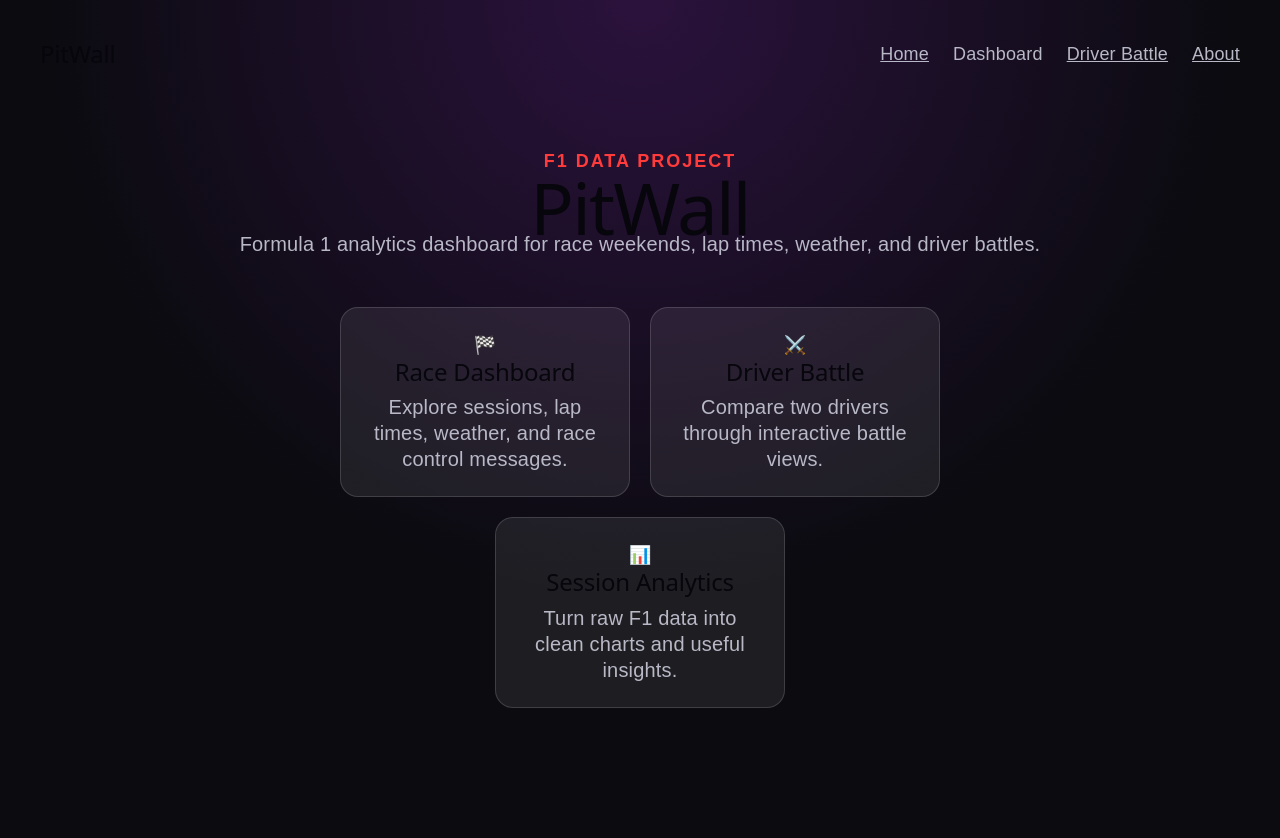
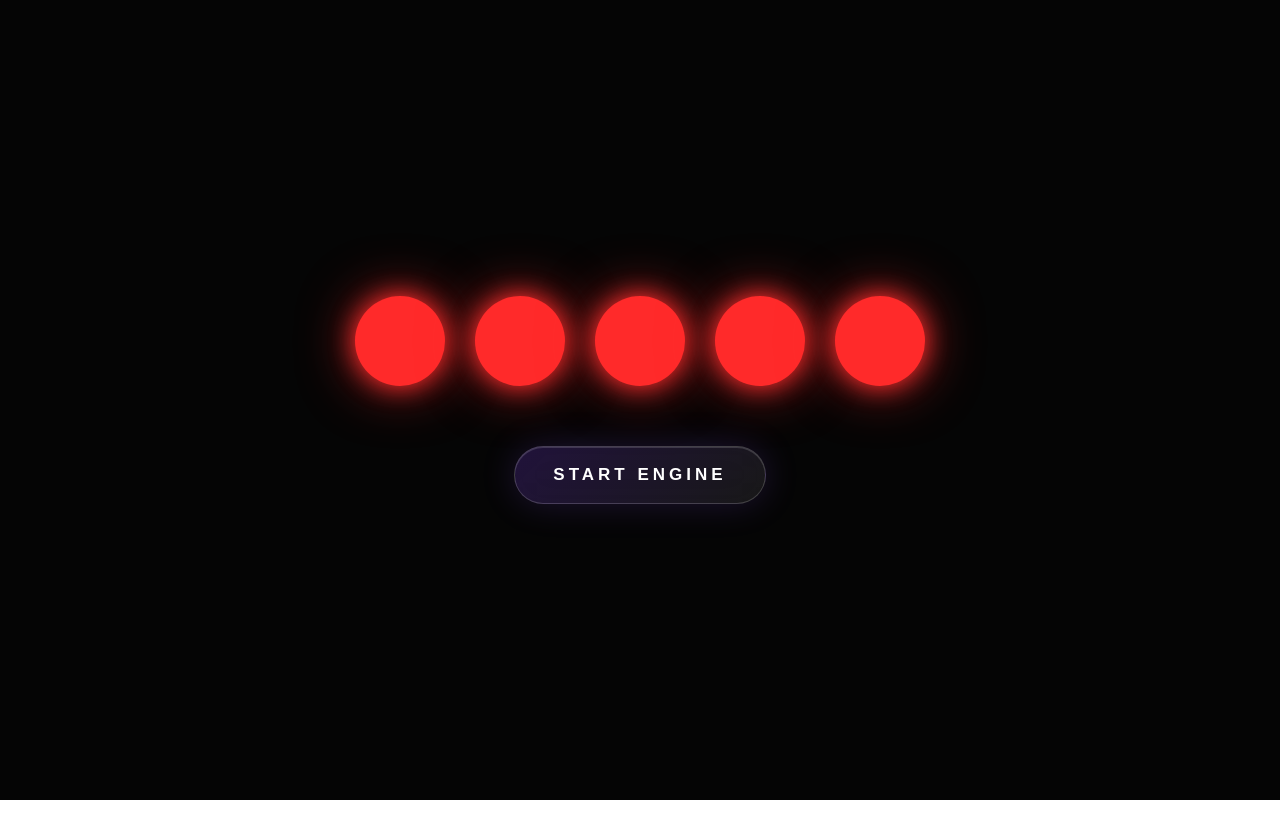
Before and after one commit to aangelova/pitwall, a React (Vite) app: page / in a window 1280 px wide. Shown: the top 838 px of the page. After the commit the page ends 800 px from the top, so only its background shows below. Built offline with nearby package versions, Linux system fonts and the light colour scheme.

Commit message:
home page ui animation added

```diff
--- a/src/App.css
+++ b/src/App.css
@@ -8,7 +8,24 @@ body {
 .app {
   min-height: 100vh;
   padding: 40px;
-  background: radial-gradient(circle at top, #2b123d, #0b0b10 55%);
+  background:
+    radial-gradient(circle at top, #351652, #0b0b10 55%);
+  background-size: 120% 120%;
+  animation: backgroundMove 12s ease-in-out infinite;
+}
+
+@keyframes backgroundMove {
+
+  0% {
+    background-position: 50% 0%;
+  }
+  50% {
+    background-position: 45% 15%;
+  }
+  100% {
+    background-position: 50% 0%;
+  }
+
 }
 
 .navbar {
@@ -35,16 +52,37 @@ body {
 }
 
 .hero {
-  max-width: 900px;
+  max-width: 1100px;
   margin: 0 auto;
   text-align: center;
-  padding-top: 80px;
+  padding-top: 90px;
+  animation: fadeUp .8s ease;
+}
+
+.hero p {
+  max-width: 760px;
+  margin: 28px auto 0;
+  line-height: 1.7;
+  font-size: 24px;
+  color: #bdbdcc;
+}
+
+.hero h1 {
+  font-size: 92px;
+  margin: 0;
+  line-height: 1;
+  letter-spacing: -4px;
+  text-shadow:
+    0 0 40px rgba(255,80,120,.18);
+  animation: glow 5s ease-in-out infinite;
 }
 
 .badge {
-  color: #ff3b3b;
-  font-weight: bold;
-  letter-spacing: 2px;
+  color: #ff5b57;
+  font-weight: 700;
+  letter-spacing: 5px;
+  text-transform: uppercase;
+  margin-bottom: 18px;
 }
 
 h1 {
@@ -59,18 +97,128 @@ p {
 
 .cards {
   display: flex;
-  gap: 20px;
-  margin-top: 50px;
   justify-content: center;
+  gap: 28px;
   flex-wrap: wrap;
+  margin-top: 70px;
 }
 
 .card {
-  background: rgba(255, 255, 255, 0.08);
-  border: 1px solid rgba(255, 255, 255, 0.15);
-  border-radius: 18px;
-  padding: 24px;
-  width: 240px;
+  width: 250px;
+  padding: 30px;
+  border-radius: 24px;
+  background:
+    linear-gradient(
+      145deg,
+      rgba(255,255,255,.08),
+      rgba(255,255,255,.03)
+    );
+  border: 1px solid rgba(255,255,255,.12);
+  backdrop-filter: blur(14px);
+  transition:
+    transform .35s,
+    box-shadow .35s,
+    border-color .35s;
+  animation: fadeUp .7s ease both;
+}
+
+.card:hover {
+  border-color: rgba(255,255,255,.28);
+  box-shadow:
+    0 25px 60px rgba(0,0,0,.45),
+    0 0 40px rgba(255,70,130,.22);
+
+}
+
+.card-glow {
+  position: absolute;
+  inset: 0;
+  background:
+    radial-gradient(
+      260px circle at var(--x) var(--y),
+      rgba(255,255,255,.18),
+      transparent 60%
+    );
+  pointer-events: none;
+  opacity: 0;
+  transition: opacity .2s;
+}
+
+.card:hover .card-glow {
+  opacity: 1;
+}
+
+.card span {
+  display: block;
+  font-size: 42px;
+  margin-bottom: 18px;
+  animation: float 4s ease-in-out infinite;
+}
+
+.card h2 {
+  margin-bottom: 18px;
+  font-size: 32px;
+}
+
+.card p {
+  font-size: 18px;
+  line-height: 1.6;
+  color: #b9b9c7;
+}
+
+
+@keyframes fadeUp {
+
+  from {
+    opacity: 0;
+    transform: translateY(35px);
+  }
+
+  to {
+    opacity: 1;
+    transform: translateY(0);
+  }
+
+}
+
+@keyframes float {
+
+  0%,
+  100% {
+    transform: translateY(0px);
+  }
+
+  50% {
+    transform: translateY(-7px);
+  }
+
+}
+
+@keyframes glow {
+
+  0%,
+  100% {
+    text-shadow:
+      0 0 20px rgba(255,80,120,.12);
+  }
+
+  50% {
+    text-shadow:
+      0 0 45px rgba(255,80,120,.3);
+  }
+
+}
+
+.card:nth-child(1) {
+  animation-delay: .15s;
+}
+
+.card:nth-child(2) {
+  animation-delay: .35s;
+}
+
+.card:nth-child(3) {
+  animation-delay: .55s;
 }
 
 /* DRIVER BATTLE PAGE */
@@ -417,21 +565,15 @@ p {
 .driver-select-button {
   width: 100%;
   padding: 18px 20px;
-
   border: 1px solid rgba(255,255,255,.15);
   border-radius: 20px;
-
   background: rgba(255,255,255,.06);
   backdrop-filter: blur(18px);
-
   color: white;
-
   display: flex;
   justify-content: space-between;
   align-items: center;
-
   cursor: pointer;
-
   transition: .25s;
 }
 
@@ -473,20 +615,14 @@ p {
 
 .driver-dropdown {
   position: absolute;
-
   top: calc(100% + 10px);
   left: 0;
   right: 0;
-
   max-height: 360px;
   overflow-y: auto;
-
   border-radius: 20px;
-
   background: #17171f;
-
   border: 1px solid rgba(255,255,255,.12);
-
   box-shadow:
     0 25px 60px rgba(0,0,0,.45);
 
@@ -553,11 +689,9 @@ p {
 .about-title {
   text-align: center;
   margin-bottom: 60px;
-
   font-size: 18px;
   font-weight: 700;
   letter-spacing: 5px;
-
   color: #d7d7e4;
 }
 
@@ -617,11 +751,8 @@ p {
 .about-divider {
   width: 220px;
   height: 4px;
-
   margin: 30px 0;
-
   border-radius: 999px;
-
   background: linear-gradient(
     90deg,
     #ff4b91,
@@ -633,6 +764,256 @@ p {
   font-size: 20px;
   line-height: 1.8;
   color: #bdbdcc;
+}
+
+
+/* ---------- TRACK BATTLE COMING SOON ---------- */
+
+.coming-soon {
+  max-width: 760px;
+  margin: 70px auto 0;
+  padding: 70px 50px;
+  border-radius: 30px;
+
+  background:
+    radial-gradient(
+      circle at top,
+      rgba(255, 59, 125, 0.16),
+      transparent 55%
+    ),
+    rgba(255, 255, 255, 0.045);
+
+  border: 1px solid rgba(255, 255, 255, 0.12);
+
+  box-shadow:
+    0 30px 80px rgba(0, 0, 0, 0.3),
+    0 0 50px rgba(255, 59, 125, 0.08);
+
+  text-align: center;
+}
+
+.coming-soon-icon {
+  font-size: 62px;
+  margin-bottom: 18px;
+  filter: drop-shadow(0 0 18px rgba(255, 128, 0, 0.45));
+}
+
+.coming-soon-label {
+  margin: 0 0 14px;
+  color: #ff8a54;
+  font-size: 13px;
+  font-weight: 700;
+  letter-spacing: 4px;
+}
+
+.coming-soon h2 {
+  margin: 0;
+  font-size: 42px;
+  line-height: 1.15;
+  letter-spacing: -1px;
+}
+
+.coming-soon-text {
+  max-width: 610px;
+  margin: 24px auto 0;
+  color: #b8b8c7;
+  font-size: 18px;
+  line-height: 1.7;
+}
+
+.coming-soon-status {
+  display: inline-flex;
+  align-items: center;
+  gap: 10px;
+  margin-top: 34px;
+  padding: 12px 18px;
+  border-radius: 999px;
+  background: rgba(255, 255, 255, 0.07);
+  border: 1px solid rgba(255, 255, 255, 0.12);
+  color: #d7d7e1;
+  font-size: 14px;
+}
+
+.status-dot {
+  width: 9px;
+  height: 9px;
+  border-radius: 50%;
+
+  background: #ff7a59;
+
+  box-shadow:
+    0 0 10px #ff7a59,
+    0 0 20px rgba(255, 122, 89, 0.5);
+}
+
+
+.card {
+  position: relative;
+  overflow: hidden;
+  width: 250px;
+  padding: 30px;
+  border-radius: 24px;
+  background: linear-gradient(
+    145deg,
+    rgba(255,255,255,.08),
+    rgba(255,255,255,.03)
+  );
+  border: 1px solid rgba(255,255,255,.12);
+  backdrop-filter: blur(14px);
+  transition:
+    transform .15s ease,
+    box-shadow .25s ease,
+    border-color .25s ease;
+  transform-style: preserve-3d;
+  cursor: pointer;
+}
+
+
+/* =======================
+   F1 START LIGHTS
+======================= */
+
+.lights-screen{
+  position:fixed;
+  inset:0;
+  background:#050505;
+  display:flex;
+  flex-direction:column;
+  justify-content:center;
+  align-items:center;
+  z-index:99999;
+}
+
+.lights-row{
+  display:flex;
+  gap:30px;
+}
+
+.light{
+  width:90px;
+  height:90px;
+  border-radius:50%;
+  background:#2b2b2b;
+  box-shadow:
+    inset 0 0 25px rgba(0,0,0,.8);
+
+  transition:.22s;
+
+}
+
+.light.active{
+
+  background:#ff2a2a;
+  box-shadow:
+    0 0 25px #ff3030,
+    0 0 55px rgba(255,40,40,.7);
+
+}
+
+.lights-text{
+  margin-top:55px;
+  letter-spacing:12px;
+  font-size:18px;
+  color:#888;
+  text-transform:uppercase;
+  animation:pulseLights 1s infinite;
+
+}
+
+@keyframes pulseLights{
+
+  0%,100%{
+    opacity:.35;
+  }
+  50%{
+    opacity:1;
+  }
+
+}
+
+
+.start-engine {
+  margin-top: 60px;
+  padding: 18px 38px;
+  border-radius: 999px;
+  border: 1px solid rgba(255,255,255,.18);
+  background:
+    linear-gradient(
+      135deg,
+      rgba(135,70,255,.22),
+      rgba(255,255,255,.08)
+    );
+  backdrop-filter: blur(18px);
+  color: white;
+  font-size: 17px;
+  font-weight: 700;
+  letter-spacing: 4px;
+  text-transform: uppercase;
+  cursor: pointer;
+  transition:
+    .3s ease;
+  box-shadow:
+    0 0 35px rgba(145,90,255,.18),
+    inset 0 1px 0 rgba(255,255,255,.15);
+
+}
+
+.start-engine:hover {
+  transform:
+    translateY(-3px)
+    scale(1.04);
+  border-color: rgba(255,255,255,.35);
+  background:
+    linear-gradient(
+      135deg,
+      rgba(170,90,255,.32),
+      rgba(255,255,255,.12)
+    );
+  box-shadow:
+    0 0 55px rgba(170,90,255,.35);
+
+}
+
+.flash-overlay {
+  position: fixed;
+  inset: 0;
+  background: white;
+  pointer-events: none;
+  z-index: 999999;
+  animation: raceFlash .28s ease forwards;
+}
+
+@keyframes raceFlash {
+
+  0% {
+    opacity: 0;
+  }
+
+  20% {
+    opacity: 1;
+  }
+
+  100% {
+    opacity: 0;
+  }
+
+}
+
+
+
+@media (max-width: 700px) {
+  .coming-soon {
+    margin-top: 45px;
+    padding: 50px 24px;
+  }
+
+  .coming-soon h2 {
+    font-size: 32px;
+  }
+
+  .coming-soon-text {
+    font-size: 16px;
+  }
 }
 
 @media (max-width: 900px) {
--- a/src/App.tsx
+++ b/src/App.tsx
@@ -1,39 +1,41 @@
+import { useState } from "react";
 import { Link, Route, Routes } from "react-router-dom";
 
 import "./App.css";
 import FeatureCard from "./components/FeatureCard";
 import DriverBattle from "./components/DriverBattle";
 import About from "./components/About";
+import StartLights from "./components/StartLights";
 
 function HomePage() {
   return (
     <section className="hero">
-      <div className="badge">F1 DATA PROJECT</div>
+      <div className="badge">FOR F1 FANS, BY AN F1 FAN</div>
 
       <h1>PitWall</h1>
 
       <p>
-        Formula 1 analytics dashboard for race weekends, lap times, weather,
-        and driver battles.
+        Explore Formula 1 through interactive driver battles, detailed
+        statistics, and unique fan experiences built with real racing data.
       </p>
 
       <div className="cards">
         <FeatureCard
-          icon="🏁"
-          title="Race Dashboard"
-          description="Explore sessions, lap times, weather, and race control messages."
+          icon="⚔️"
+          title="Driver Battle"
+          description="Compare any two Formula 1 drivers using real season statistics and see who comes out on top."
         />
 
         <FeatureCard
-          icon="⚔️"
-          title="Driver Battle"
-          description="Compare two drivers through interactive battle views."
+          icon="🏎️"
+          title="Track Battle"
+          description="Coming soon — compare Formula 1 circuits by speed, layout, history and racing characteristics."
         />
 
         <FeatureCard
-          icon="📊"
-          title="Session Analytics"
-          description="Turn raw F1 data into clean charts and useful insights."
+          icon="👀"
+          title="Secret Paddock"
+          description="Not everything is visible at first glance..."
         />
       </div>
     </section>
@@ -41,14 +43,23 @@ function HomePage() {
 }
 
 function App() {
+  const [introFinished, setIntroFinished] = useState(false);
+
+  if (!introFinished) {
+    return (
+      <StartLights
+        onFinish={() => setIntroFinished(true)}
+      />
+    );
+  }
+
   return (
     <main className="app">
       <nav className="navbar">
-        <h2>PitWall</h2>
+        <h2>🏎️ PitWall</h2>
 
         <div className="nav-links">
           <Link to="/">Home</Link>
-          <a>Dashboard</a>
           <Link to="/driver-battle">Driver Battle</Link>
           <Link to="/about">About</Link>
         </div>
--- a/src/components/FeatureCard.tsx
+++ b/src/components/FeatureCard.tsx
@@ -1,3 +1,5 @@
+import { useRef } from "react";
+
 type FeatureCardProps = {
   icon: string;
   title: string;
@@ -9,10 +11,55 @@ function FeatureCard({
   title,
   description,
 }: FeatureCardProps) {
+
+  const cardRef = useRef<HTMLDivElement>(null);
+
+  function handleMove(e: React.MouseEvent<HTMLDivElement>) {
+
+    const card = cardRef.current;
+    if (!card) return;
+
+    const rect = card.getBoundingClientRect();
+
+    const x = e.clientX - rect.left;
+    const y = e.clientY - rect.top;
+
+    const rotateY = ((x / rect.width) - 0.5) * 18;
+    const rotateX = ((y / rect.height) - 0.5) * -18;
+
+    card.style.transform = `
+      perspective(900px)
+      rotateX(${rotateX}deg)
+      rotateY(${rotateY}deg)
+      translateY(-10px)
+      scale(1.03)
+    `;
+
+    card.style.setProperty("--x", `${x}px`);
+    card.style.setProperty("--y", `${y}px`);
+  }
+
+  function handleLeave() {
+    const card = cardRef.current;
+    if (!card) return;
+
+    card.style.transform =
+      "perspective(900px) rotateX(0deg) rotateY(0deg)";
+  }
+
   return (
-    <div className="card">
+    <div
+      ref={cardRef}
+      className="card"
+      onMouseMove={handleMove}
+      onMouseLeave={handleLeave}
+    >
+      <div className="card-glow" />
+
       <span>{icon}</span>
+
       <h2>{title}</h2>
+
       <p>{description}</p>
     </div>
   );
--- /dev/null
+++ b/src/components/StartLights.tsx
@@ -0,0 +1,81 @@
+import { useEffect, useRef, useState } from "react";
+
+type Props = {
+  onFinish: () => void;
+};
+
+function StartLights({ onFinish }: Props) {
+  const [lights, setLights] = useState(0);
+  const [lightsOut, setLightsOut] = useState(false);
+  const [ready, setReady] = useState(false);
+  const [flash, setFlash] = useState(false);
+
+  const audioRef = useRef<HTMLAudioElement>(null);
+
+  useEffect(() => {
+    const timers = [
+      setTimeout(() => setLights(1), 400),
+      setTimeout(() => setLights(2), 700),
+      setTimeout(() => setLights(3), 1000),
+      setTimeout(() => setLights(4), 1300),
+      setTimeout(() => setLights(5), 1600),
+
+      setTimeout(() => setReady(true), 2200),
+    ];
+
+    return () => timers.forEach(clearTimeout);
+  }, []);
+
+  async function startRace() {
+    try {
+      await audioRef.current?.play();
+    } catch {}
+
+    setTimeout(() => {
+      setLightsOut(true);
+    }, 2050);
+
+    setTimeout(() => {
+      setFlash(true);
+    }, 2150);
+
+    setTimeout(() => {
+      onFinish();
+    }, 2350);
+  }
+
+  return (
+    <div className="lights-screen">
+      {flash && <div className="flash-overlay" />}
+
+      <audio
+        ref={audioRef}
+        src="/sounds/engine_rev.mp3"
+      />
+
+      <div className="lights-row">
+        {[1, 2, 3, 4, 5].map((n) => (
+          <div
+            key={n}
+            className={`light ${lights >= n && !lightsOut ? "active" : ""}`}
+          />
+        ))}
+      </div>
+
+      {!ready ? (
+        <p className="lights-text">
+          LIGHTS OUT...
+        </p>
+      ) : (
+        <button
+          className="start-engine"
+          onClick={startRace}
+        >
+          START ENGINE
+        </button>
+      )}
+    </div>
+  );
+}
+
+export default StartLights;
```
Also changed, not shown: src/components/TrackBattle.tsx (+13 -11 lines), 1 other file (tests, documents, lock files or other folders).
